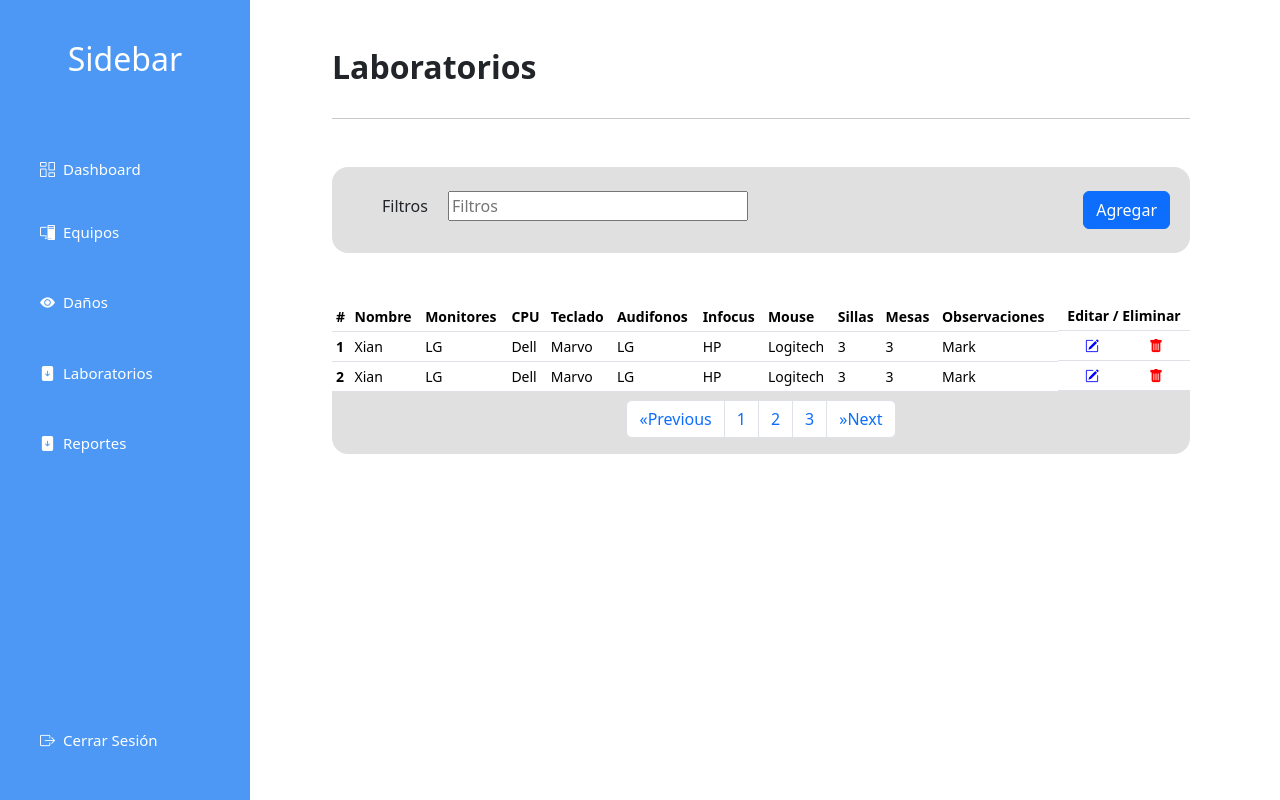
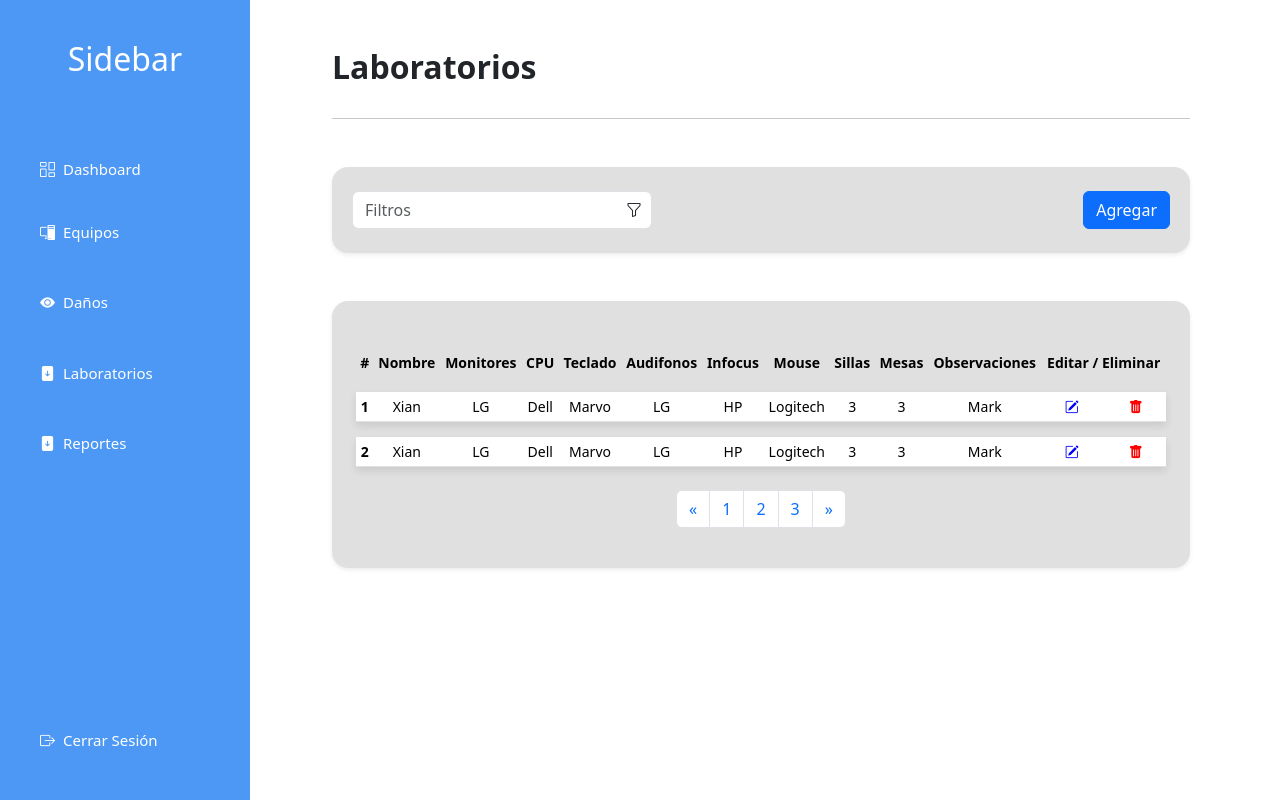
Before and after one commit to LeonardoGBM/yavilab, an Angular app: page /lab in a window 1280 px wide. Built offline with nearby package versions, Linux system fonts and the light colour scheme.

Commit message:
adicionales

```diff
--- a/src/app/pages/equipos/equipos.component.css
+++ b/src/app/pages/equipos/equipos.component.css
@@ -0,0 +1,26 @@
+.table {
+    background-color: transparent;
+    border-collapse: separate;
+    border-spacing: 0 15px;
+}
+
+.table thead th {
+    background-color: transparent;
+    border-bottom: none;
+}
+
+.table tbody tr {
+    background-color: transparent;
+    box-shadow: 0 4px 8px rgba(0, 0, 0, 0.1);
+    transition: all 0.2s ease-in-out;
+}
+
+.table tbody tr:hover {
+    background-color: #f1f1f1;
+    transform: translateY(-2px);
+}
+
+.table tbody td,
+.table tbody th {
+    border-top: none;
+}
--- a/src/app/pages/equipos/equipos.component.html
+++ b/src/app/pages/equipos/equipos.component.html
@@ -5,23 +5,25 @@
         </div>
         <div class="col-md-9">
             <div class="col-md-9 pt-5 pb-2">
-                <h2><b> Equipos</b></h2>
+                <h2><b>Equipos</b></h2>
             </div>
             <div class="col-md-11 mb-5">
                 <hr style="width: 100%;">
             </div>
-            <div class="col-md-11 pt-4 pb-4 d-flex justify-content-between rounded-4"
+            <div class="col-md-11 pt-4 pb-4 d-flex justify-content-between rounded-4 shadow-sm"
                 style="background-color: rgba(128, 128, 128, 0.245);">
-                <div>
-                    <label for="Filtros" style="margin-left: 50px;">Filtros</label>
-                    <input type="text" placeholder="Filtros" style="width: 300px; height: 30px; margin-left: 20px;">
+                <div class="position-relative" style="width: 300px; margin-left: 20px;">
+                    <input type="text" class="form-control" placeholder="Filtros" style="padding-right: 30px;">
+                    <i class="bi bi-funnel position-absolute"
+                        style="top: 50%; right: 10px; transform: translateY(-50%);"></i>
                 </div>
                 <div>
-                    <button type="button" class="btn btn-primary" data-bs-toggle="modal" data-bs-target="#staticBackdrop" style="margin-right: 20px;">Agregar</button>
+                    <button type="button" class="btn btn-primary" data-bs-toggle="modal"
+                        data-bs-target="#staticBackdrop" style="margin-right: 20px;">Agregar</button>
                 </div>
             </div>
-            <div class="col-md-11 mt-5 rounded-4" style="background-color: rgba(128, 128, 128, 0.245);">
-                <table class="table table-hover table-sm table-white mt-2 mb-2" style="font-size: 14px;">
+            <div class="col-md-11 mt-5 rounded-4 shadow-sm p-4" style="background-color: rgba(128, 128, 128, 0.245);">
+                <table class="table table-hover table-sm mt-2 mb-2 text-center" style="font-size: 14px;">
                     <thead>
                         <tr>
                             <th scope="col">#</th>
@@ -43,10 +45,7 @@
                             <td>Marvo</td>
                             <td>LG</td>
                             <td>HP</td>
-                            <td class="d-flex justify-content-center"><i class="bi bi-pencil-square"
-                                    style="margin-right: 40px; color: blue;"></i>
-                                <i class="bi bi-trash-fill" style="margin-left: 10px; color: red;"></i>
-                            </td>
+                            <td class="d-flex justify-content-center"><i class="bi bi-pencil-square" style="margin-right: 40px; color: blue;"></i><i class="bi bi-trash-fill" style="margin-left: 10px; color: red;"></i></td>
                         </tr>
                         <tr>
                             <th scope="row">2</th>
@@ -56,10 +55,7 @@
                             <td>Marvo</td>
                             <td>LG</td>
                             <td>HP</td>
-                            <td class="d-flex justify-content-center"><i class="bi bi-pencil-square"
-                                    style="margin-right: 40px; color: blue;"></i>
-                                <i class="bi bi-trash-fill" style="margin-left: 10px; color: red;"></i>
-                            </td>
+                            <td class="d-flex justify-content-center"><i class="bi bi-pencil-square" style="margin-right: 40px; color: blue;"></i><i class="bi bi-trash-fill" style="margin-left: 10px; color: red;"></i></td>
                         </tr>
                     </tbody>
                 </table>
@@ -69,7 +65,6 @@
                             <li class="page-item">
                                 <a class="page-link" href="#" aria-label="Previous">
                                     <span aria-hidden="true">&laquo;</span>
-                                    <span class="sr-only">Previous</span>
                                 </a>
                             </li>
                             <li class="page-item"><a class="page-link" href="#">1</a></li>
@@ -78,7 +73,6 @@
                             <li class="page-item">
                                 <a class="page-link" href="#" aria-label="Next">
                                     <span aria-hidden="true">&raquo;</span>
-                                    <span class="sr-only">Next</span>
                                 </a>
                             </li>
                         </ul>
@@ -90,7 +84,8 @@
 </div>
 
 <!-- Modal -->
-<div class="modal fade" id="staticBackdrop" data-bs-backdrop="static" data-bs-keyboard="false" tabindex="-1" aria-labelledby="staticBackdropLabel" aria-hidden="true">
+<div class="modal fade" id="staticBackdrop" data-bs-backdrop="static" data-bs-keyboard="false" tabindex="-1"
+    aria-labelledby="staticBackdropLabel" aria-hidden="true">
     <div class="modal-dialog">
         <div class="modal-content">
             <div class="modal-header">
@@ -100,13 +95,15 @@
             <div class="modal-body">
                 <form>
                     <div class="form-group pt-0 mb-3">
-                        <label for="numSerie" style="font-size: 13px; font-family: Verdana; color: black;">Numero de serie:</label>
+                        <label for="numSerie" style="font-size: 13px; font-family: Verdana; color: black;">Numero de
+                            serie:</label>
                         <input type="text" name="numSerie" class="form-control border rounded-1" id="numSerie"
                             placeholder="Ingrese el numero de serie"
                             style=" font-size: 12px; font-family: Verdana; background-color: white">
                     </div>
                     <div class="form-group pt-0 mb-3">
-                        <label for="desEquipo" style="font-size: 13px; font-family: Verdana; color: black;">Descripción del equipo:</label>
+                        <label for="desEquipo" style="font-size: 13px; font-family: Verdana; color: black;">Descripción
+                            del equipo:</label>
                         <input type="text" name="desEquipo" class="form-control border rounded-1" id="desEquipo"
                             placeholder="Ingrese la descripción del equipo"
                             style=" font-size: 12px; font-family: Verdana; background-color: white">
@@ -130,7 +127,8 @@
                             style=" font-size: 12px; font-family: Verdana; background-color: white">
                     </div>
                     <div class="form-group pt-0 mb-3">
-                        <label for="labo" style="font-size: 13px; font-family: Verdana; color: black;">Laboratorio:</label>
+                        <label for="labo"
+                            style="font-size: 13px; font-family: Verdana; color: black;">Laboratorio:</label>
                         <input type="text" name="labo" class="form-control border rounded-1" id="labo"
                             placeholder="Ingrese el laboratorio"
                             style=" font-size: 12px; font-family: Verdana; background-color: white">
--- a/src/app/pages/laboratorios/laboratorios.component.css
+++ b/src/app/pages/laboratorios/laboratorios.component.css
@@ -0,0 +1,26 @@
+.table {
+    background-color: transparent;
+    border-collapse: separate;
+    border-spacing: 0 15px;
+}
+
+.table thead th {
+    background-color: transparent;
+    border-bottom: none;
+}
+
+.table tbody tr {
+    background-color: transparent;
+    box-shadow: 0 4px 8px rgba(0, 0, 0, 0.1);
+    transition: all 0.2s ease-in-out;
+}
+
+.table tbody tr:hover {
+    background-color: #f1f1f1;
+    transform: translateY(-2px);
+}
+
+.table tbody td,
+.table tbody th {
+    border-top: none;
+}
--- a/src/app/pages/laboratorios/laboratorios.component.html
+++ b/src/app/pages/laboratorios/laboratorios.component.html
@@ -5,23 +5,25 @@
         </div>
         <div class="col-md-9">
             <div class="col-md-9 pt-5 pb-2">
-                <h2><b> Laboratorios</b></h2>
+                <h2><b>Laboratorios</b></h2>
             </div>
             <div class="col-md-11 mb-5">
                 <hr style="width: 100%;">
             </div>
-            <div class="col-md-11 pt-4 pb-4 d-flex justify-content-between rounded-4"
+            <div class="col-md-11 pt-4 pb-4 d-flex justify-content-between rounded-4 shadow-sm"
                 style="background-color: rgba(128, 128, 128, 0.245);">
-                <div>
-                    <label for="Filtros" style="margin-left: 50px;">Filtros</label>
-                    <input type="text" placeholder="Filtros" style="width: 300px; height: 30px; margin-left: 20px;">
+                <div class="position-relative" style="width: 300px; margin-left: 20px;">
+                    <input type="text" class="form-control" placeholder="Filtros" style="padding-right: 30px;">
+                    <i class="bi bi-funnel position-absolute"
+                        style="top: 50%; right: 10px; transform: translateY(-50%);"></i>
                 </div>
                 <div>
-                    <button type="button" class="btn btn-primary" data-bs-toggle="modal" data-bs-target="#staticBackdrop" style="margin-right: 20px;">Agregar</button>
+                    <button type="button" class="btn btn-primary" data-bs-toggle="modal"
+                        data-bs-target="#staticBackdrop" style="margin-right: 20px;">Agregar</button>
                 </div>
             </div>
-            <div class="col-md-11 mt-5 rounded-4" style="background-color: rgba(128, 128, 128, 0.245);">
-                <table class="table table-hover table-sm table-white mt-2 mb-2" style="font-size: 14px;">
+            <div class="col-md-11 mt-5 rounded-4 shadow-sm p-4" style="background-color: rgba(128, 128, 128, 0.245);">
+                <table class="table table-hover table-sm mt-2 mb-2 text-center" style="font-size: 14px;">
                     <thead>
                         <tr>
                             <th scope="col">#</th>
@@ -35,7 +37,7 @@
                             <th scope="col">Sillas</th>
                             <th scope="col">Mesas</th>
                             <th scope="col">Observaciones</th>
-                            <th scope="col" class="d-flex justify-content-center">Editar / Eliminar</th>
+                            <th scope="col" class="text-center">Editar / Eliminar</th>
                         </tr>
                     </thead>
                     <tbody>
@@ -81,7 +83,6 @@
                             <li class="page-item">
                                 <a class="page-link" href="#" aria-label="Previous">
                                     <span aria-hidden="true">&laquo;</span>
-                                    <span class="sr-only">Previous</span>
                                 </a>
                             </li>
                             <li class="page-item"><a class="page-link" href="#">1</a></li>
@@ -90,7 +91,6 @@
                             <li class="page-item">
                                 <a class="page-link" href="#" aria-label="Next">
                                     <span aria-hidden="true">&raquo;</span>
-                                    <span class="sr-only">Next</span>
                                 </a>
                             </li>
                         </ul>
@@ -102,8 +102,10 @@
 </div>
 
 
+
 <!-- Modal -->
-<div class="modal fade" id="staticBackdrop" data-bs-backdrop="static" data-bs-keyboard="false" tabindex="-1" aria-labelledby="staticBackdropLabel" aria-hidden="true">
+<div class="modal fade" id="staticBackdrop" data-bs-backdrop="static" data-bs-keyboard="false" tabindex="-1"
+    aria-labelledby="staticBackdropLabel" aria-hidden="true">
     <div class="modal-dialog">
         <div class="modal-content">
             <div class="modal-header">
@@ -118,7 +120,8 @@
                         style=" font-size: 12px; font-family: Verdana; background-color: white">
                 </div>
                 <div class="form-group pt-0 mb-3">
-                <label for="monitores" style="font-size: 13px; font-family: Verdana; color: black;">Monitores:</label>
+                    <label for="monitores"
+                        style="font-size: 13px; font-family: Verdana; color: black;">Monitores:</label>
                     <input type="text" name="monitores" class="form-control border rounded-1" id="monitores"
                         placeholder="Ingrese la marca del monitor"
                         style=" font-size: 12px; font-family: Verdana; background-color: white">
@@ -136,7 +139,8 @@
                         style=" font-size: 12px; font-family: Verdana; background-color: white">
                 </div>
                 <div class="form-group pt-0 mb-3">
-                <label for="audifonos" style="font-size: 13px; font-family: Verdana; color: black;">Audifonos:</label>
+                    <label for="audifonos"
+                        style="font-size: 13px; font-family: Verdana; color: black;">Audifonos:</label>
                     <input type="text" name="audifonos" class="form-control border rounded-1" id="audifonos"
                         placeholder="Ingrese la marca de los audifonos"
                         style=" font-size: 12px; font-family: Verdana; background-color: white">
@@ -166,7 +170,8 @@
                         style=" font-size: 12px; font-family: Verdana; background-color: white">
                 </div>
                 <div class="form-group pt-0 mb-3">
-                <label for="obser" style="font-size: 13px; font-family: Verdana; color: black;">Observaciones:</label>
+                    <label for="obser"
+                        style="font-size: 13px; font-family: Verdana; color: black;">Observaciones:</label>
                     <textarea class="form-control" id="obser" rows="3"></textarea>
                 </div>
             </div>
```
Lines whose indentation alone changed are shown as unchanged.
